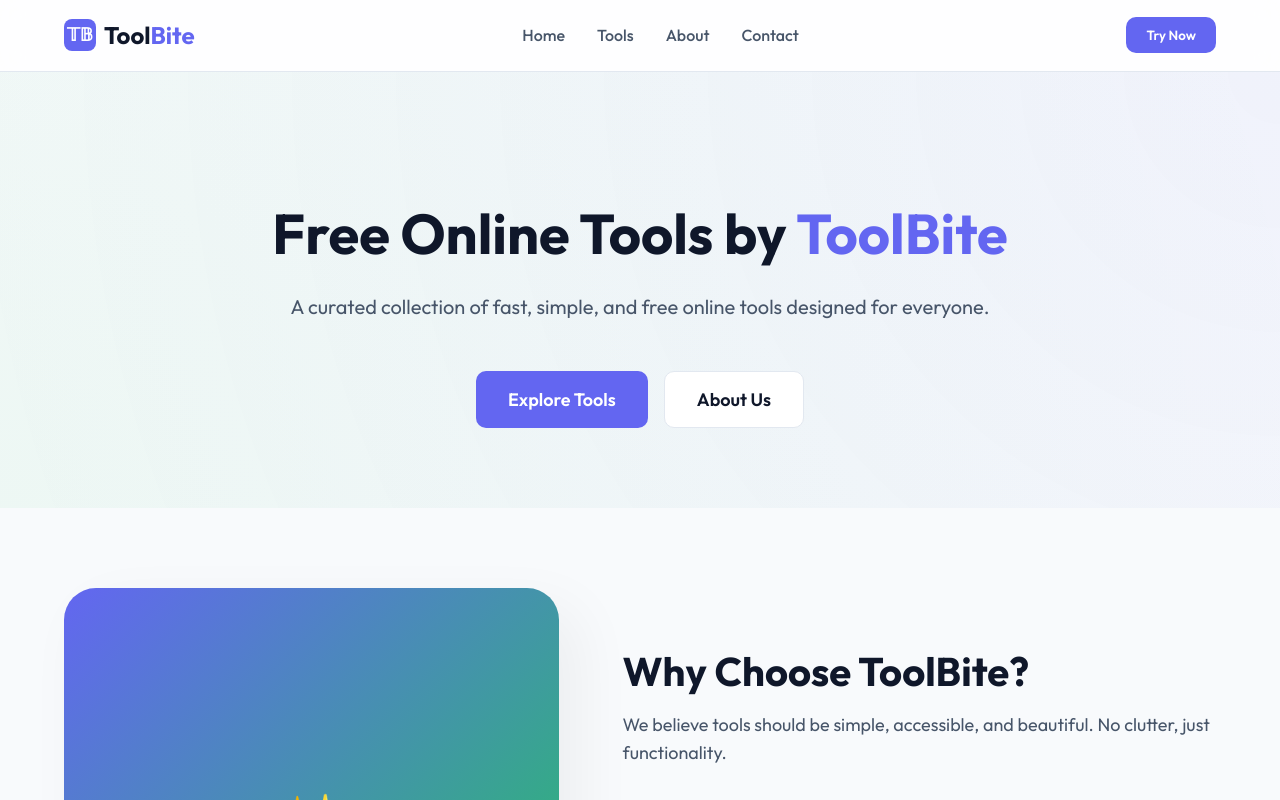
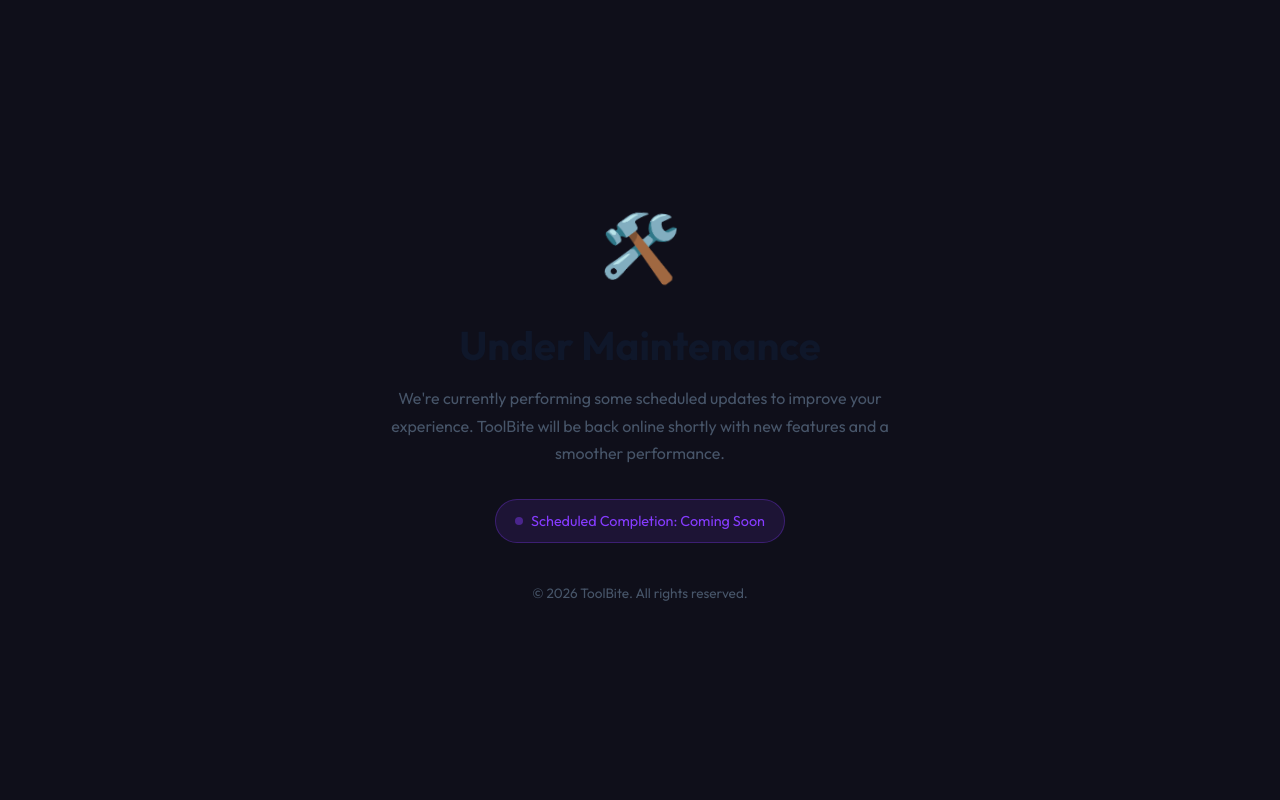
Before and after one commit to aryansingh-00/toolbite, a React (Vite) app: page / in a window 1280 px wide. Shown: the top 800 px of the page. Built offline with nearby package versions, Linux system fonts and the light colour scheme; no server answers.

Commit message:
website update

```diff
--- a/src/App.jsx
+++ b/src/App.jsx
@@ -9,7 +9,10 @@
 import SEO from './components/SEO'
 import Analytics from './components/Analytics'
 import AdSenseScript from './components/Ads/AdSenseScript'
+import Maintenance from './pages/Maintenance'
 import './index.css'
+
+const IS_MAINTENANCE = true; // Toggle this to false to bring site back online
 
 const ROUTES = {
   '/': { component: Home, title: 'Home' },
@@ -34,6 +37,8 @@
 };
 
 function App() {
+  if (IS_MAINTENANCE) return <Maintenance />;
+
   const [path, setPath] = useState(window.location.pathname);
 
   useEffect(() => {
--- /dev/null
+++ b/src/pages/Maintenance.css
@@ -0,0 +1,68 @@
+.maintenance-container {
+  min-height: 100vh;
+  display: flex;
+  align-items: center;
+  justify-content: center;
+  background: var(--bg-primary, #0f0f1a);
+  padding: 2rem;
+}
+
+.maintenance-content {
+  text-align: center;
+  max-width: 520px;
+}
+
+.maintenance-icon {
+  font-size: 4rem;
+  margin-bottom: 1.5rem;
+  animation: spin 4s linear infinite;
+}
+
+@keyframes spin {
+  0%, 100% { transform: rotate(-10deg); }
+  50% { transform: rotate(10deg); }
+}
+
+.maintenance-title {
+  font-size: 2.5rem;
+  font-weight: 700;
+  margin-bottom: 1rem;
+  color: var(--text-primary, #fff);
+}
+
+.maintenance-message {
+  color: var(--text-secondary, #aaa);
+  line-height: 1.7;
+  margin-bottom: 2rem;
+}
+
+.maintenance-status {
+  display: inline-flex;
+  align-items: center;
+  gap: 0.5rem;
+  background: rgba(134, 59, 255, 0.12);
+  border: 1px solid rgba(134, 59, 255, 0.3);
+  padding: 0.6rem 1.2rem;
+  border-radius: 999px;
+  color: var(--color-primary, #863bff);
+  font-size: 0.9rem;
+  margin-bottom: 2.5rem;
+}
+
+.status-dot {
+  width: 8px;
+  height: 8px;
+  border-radius: 50%;
+  background: #863bff;
+  animation: pulse 1.5s ease-in-out infinite;
+}
+
+@keyframes pulse {
+  0%, 100% { opacity: 1; }
+  50% { opacity: 0.3; }
+}
+
+.maintenance-footer {
+  color: var(--text-secondary, #666);
+  font-size: 0.85rem;
+}
--- /dev/null
+++ b/src/pages/Maintenance.jsx
@@ -0,0 +1,26 @@
+import React from 'react';
+import './Maintenance.css';
+
+const Maintenance = () => {
+  return (
+    <div className="maintenance-container">
+      <div className="maintenance-content">
+        <div className="maintenance-icon">🛠️</div>
+        <h1 className="maintenance-title">Under Maintenance</h1>
+        <p className="maintenance-message">
+          We're currently performing some scheduled updates to improve your experience.
+          ToolBite will be back online shortly with new features and a smoother performance.
+        </p>
+        <div className="maintenance-status">
+          <span className="status-dot"></span>
+          Scheduled Completion: Coming Soon
+        </div>
+        <div className="maintenance-footer">
+          &copy; {new Date().getFullYear()} ToolBite. All rights reserved.
+        </div>
+      </div>
+    </div>
+  );
+};
+
+export default Maintenance;
```
